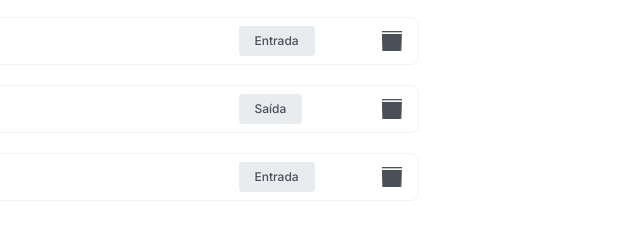
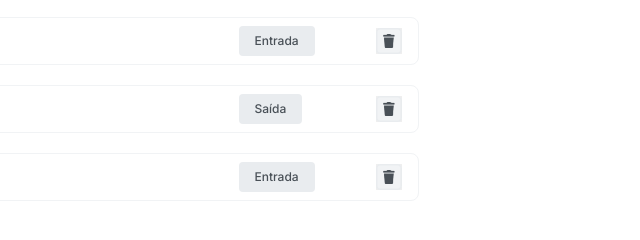
Before and after one commit to Kenzie-Academy-Brasil-Developers/control-finance-joice-blasi, a plain HTML site: page pages/home/index.html in a window 1280 px wide. Shown: the part 270-510 px from the top of the page, 565-1205 px from the left. Drawn offline with Linux system fonts and the light colour scheme.

Commit message:
corrigido

```diff
--- a/pages/home/index.js
+++ b/pages/home/index.js
@@ -16,6 +16,7 @@ function addFinancialRecord(list) {
     const div = document.createElement("div");
     const pType = document.createElement("p");
     const buttonTrash = document.createElement("button");
+    const img = document.createElement('img');
 
     li.classList.add(
       "item-registered-value",
@@ -36,6 +37,8 @@ function addFinancialRecord(list) {
       "padding-5"
     );
     buttonTrash.classList.add("button-trash");
+    img.src = "/assets/trash.png";
+    img.alt = "Trash";
 
     pValue.innerText = `R$ ${element.value}`;
     if (element.categoryID === 1) {
@@ -58,6 +61,7 @@ function addFinancialRecord(list) {
     ul.appendChild(li);
     li.append(pValue, div);
     div.append(pType, buttonTrash);
+    buttonTrash.appendChild(img);
     addValueSum(insertedValues);
   });
 }
--- a/styles/buttons.css
+++ b/styles/buttons.css
@@ -88,11 +88,15 @@
 }
 
 .button-trash {
-    background-image: url('/assets/trash.png');
-    background-position: center;
+    overflow: hidden;
     cursor: pointer;
-    height: 20px;
-    width: 20px;
+    width: 26px;
+    height: 26px;
     border: none;
     cursor: pointer;
 }
+
+.button-trash img {
+    height: 100%;
+    width: 100%;
+}
```
